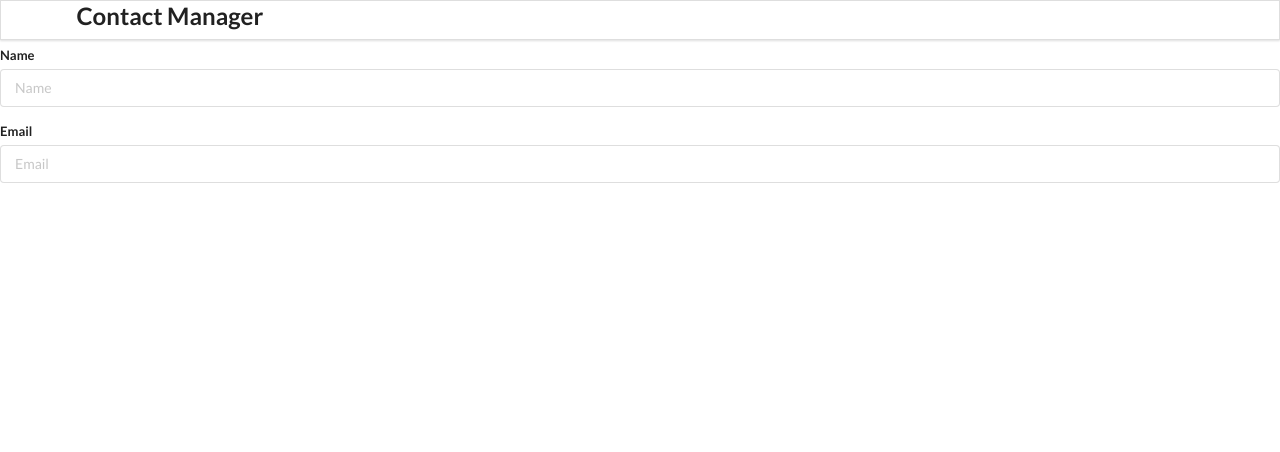
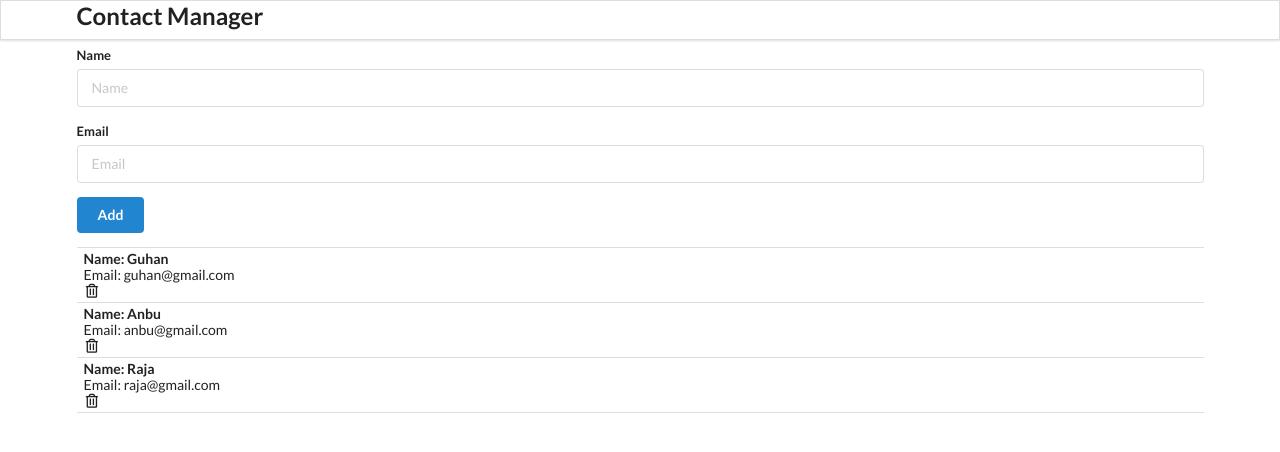
Before and after one commit to Guhanganesan/ReactJS, a React (Create React App) app in the folder myapp/: page / in a window 1280 px wide. Shown: the top 452 px of the page. Built offline with nearby package versions, Linux system fonts and the light colour scheme.

Commit message:
example for the props that will render list of array elements

```diff
--- a/myapp/src/components/AddContact.js
+++ b/myapp/src/components/AddContact.js
@@ -17,6 +17,7 @@ class AddContact extends React.Component{
                         <label>Email</label>
                         <input type='text' name='email' placeholder='Email'></input>
                     </div>
+                    <button className='ui button blue'>Add</button>
                 </form>
             </div>
         )
--- a/myapp/src/components/App.js
+++ b/myapp/src/components/App.js
@@ -6,11 +6,29 @@ import ContactCard from './ContactCard';
 import ContactList from './ContactList';
 
 function App() {
+  //Props => <ContactList contacts={contacts} />
+  const contacts = [
+    {
+      id:'1',
+      name:"Guhan",
+      email:"guhan@gmail.com"
+    },
+    {
+      id:'2',
+      name:"Anbu",
+      email:"anbu@gmail.com"
+    },
+    {
+      id:'3',
+      name:"Raja",
+      email:"raja@gmail.com"
+    }
+  ]
   return (
-    <div>
+    <div className="ui container">
       <Header />
       <AddContact />
-      {/* <ContactList /> */}
+      <ContactList contacts={contacts} />
     </div>
   );
 }
--- a/myapp/src/components/ContactList.js
+++ b/myapp/src/components/ContactList.js
@@ -0,0 +1,28 @@
+import React from 'react';
+
+const ContactList = (props) =>{
+    console.log(props)
+    const renderContactList = props.contacts.map((val)=>{
+        return (
+            <div className="item">
+                <div className="content">
+                    <div className="header">
+                        Name: {val.name}
+                    </div>
+                    <div>
+                        Email: {val.email}
+                    </div>
+                    <i className="trash alternate outline icon"></i>
+                </div>
+            </div>
+        )
+    })
+
+    return (
+        <div className="ui celled list">
+           {renderContactList}
+        </div>
+    )
+}
+
+export default ContactList;
```
